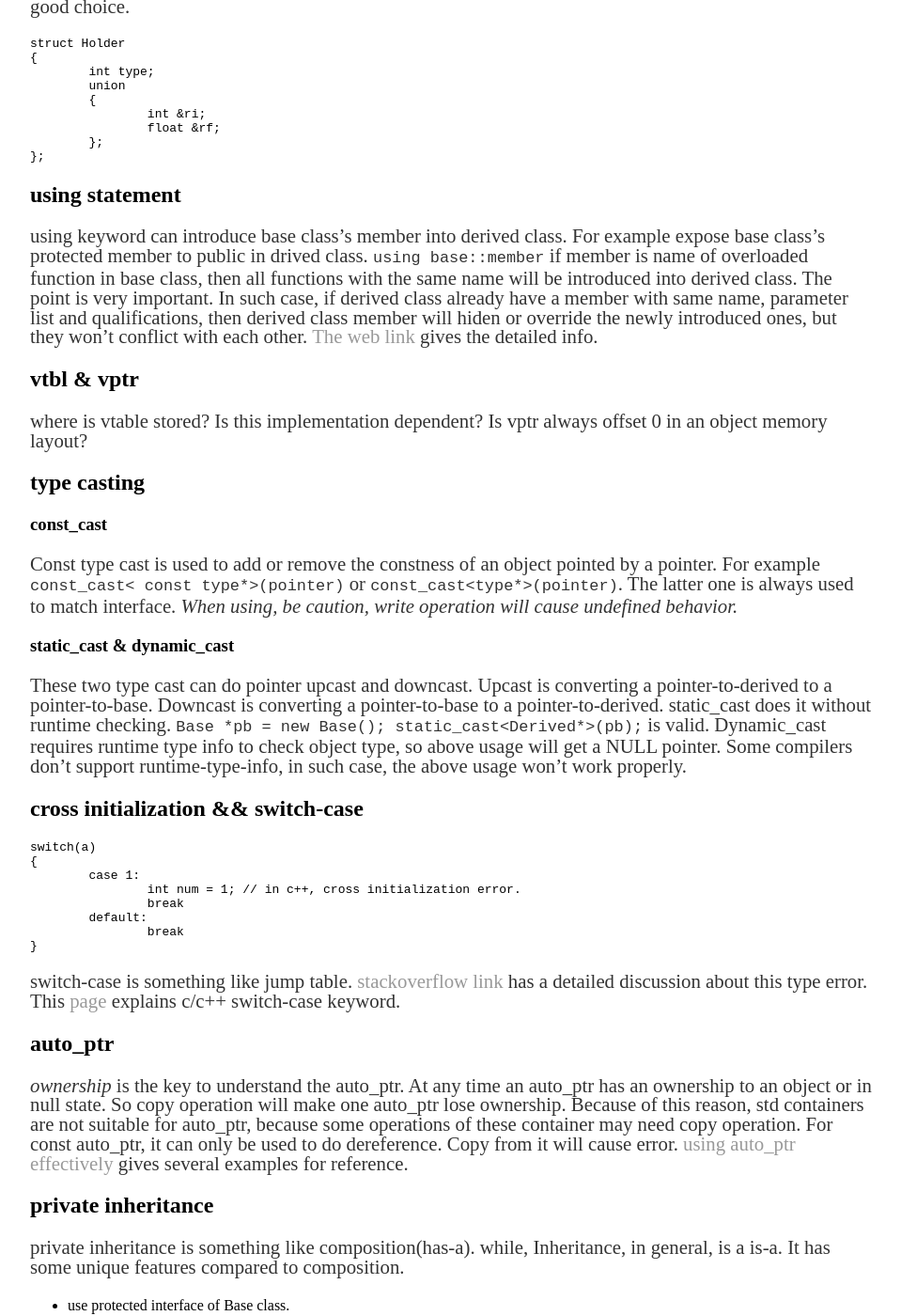
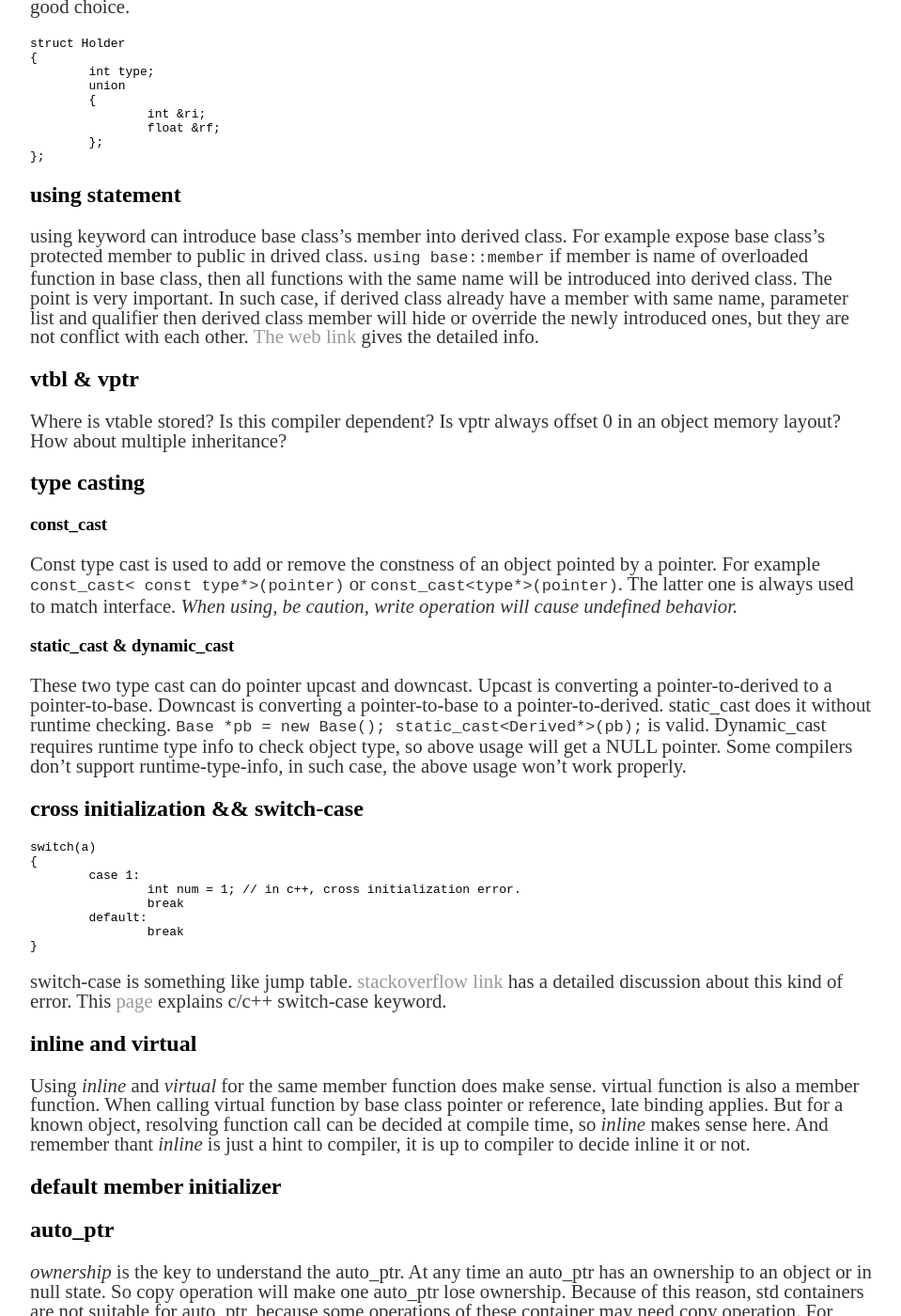
Before and after one commit to ychding11/ychding11.github.io, a Jekyll site: the page built from _posts/2015-03-28-Languages-Resources.md, in a window 1280 px wide and 1400 px high, scrolled down 658 px. Shown: the whole window at 94% size, without its empty margins (160-1119 px from the left). Built offline with Jekyll 4.4.1, drawn with Linux system fonts in a browser that asks for light colours; some of the changed text lies outside the part shown.

Commit message:
add inline and virtual in C++ resouces

```diff
--- a/_posts/2015-03-28-Languages-Resources.md
+++ b/_posts/2015-03-28-Languages-Resources.md
@@ -50,14 +50,15 @@ class.     `using base::member` if member is name of overloaded function
 in base class, then all functions with the same name will be introduced
 into derived class. The point is very important.     In such case, if
 derived class already have a member with same name, parameter list and
-qualifications, then derived class member will hiden or override the
-newly introduced ones, but they won't conflict with each other.
+qualifier then derived class member will hide or override the
+newly introduced ones, but they  are not conflict with each other.
 [The web link](http://en.cppreference.com/w/cpp/language/using_declaration)
 gives the detailed info.
 
 ## vtbl & vptr
-where is vtable stored? Is this implementation dependent?
+Where is vtable stored? Is this compiler dependent?
 Is vptr always offset 0 in an object memory layout?
+How about multiple inheritance?
 
 ## type casting
 
@@ -91,9 +92,21 @@ switch(a)
 
 switch-case is something like jump table.
 [stackoverflow link](http://stackoverflow.com/questions/92396/why-cant-variables-be-declared-in-a-switch-statement)
-has a detailed discussion about this type error.
+has a detailed discussion about this kind of error.
 This [page](http://www.complete-concrete-concise.com/programming/c/keyword-switch-case-default)
 explains c/c++ switch-case keyword.
+
+## inline and virtual
+Using *inline* and *virtual* for the same member function does
+make sense. virtual function is also a member function. When
+calling virtual function by base class pointer or reference,
+late binding applies. But for a known object, resolving function
+call can be decided at compile time, so *inline* makes sense here.
+And remember thant *inline* is just a hint to compiler, it is up
+to compiler to decide inline it or not.
+
+## default member initializer
+
 
 ## auto_ptr
 *ownership* is the key to understand the auto_ptr. At any time
@@ -158,8 +171,8 @@ ternary condition ?:.
 - [reference](http://www.keithschwarz.com/cs106l/fall2010/course-reader/Ch10_OperatorOverloading.pdf)
 
 ## random number generator
-[Page](http://www.scratchapixel.com/lessons/mathematics-physics-for-computer-graphics/monte-carlo-methods-in-practice/generating-random-numbers)
-is a good reference about the backgroud of random number
+[This page](http://www.scratchapixel.com/lessons/mathematics-physics-for-computer-graphics/monte-carlo-methods-in-practice/generating-random-numbers)
+is a good introduction to the backgroud of random number
 generator. Presudorandom-number-generator is more easily integrated
 into software. It based on some generating algorithms, for example,
 middle-square-method presented by Von Neumann. So the generated
```
Also changed, not shown: _posts/2015-03-23-Graphics-Resources.md (+4 -0 lines).
